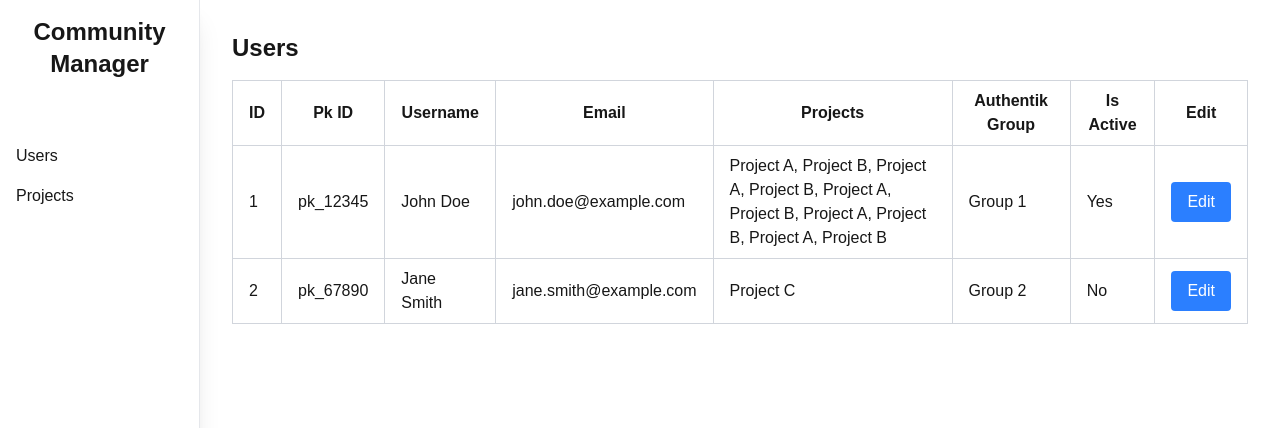
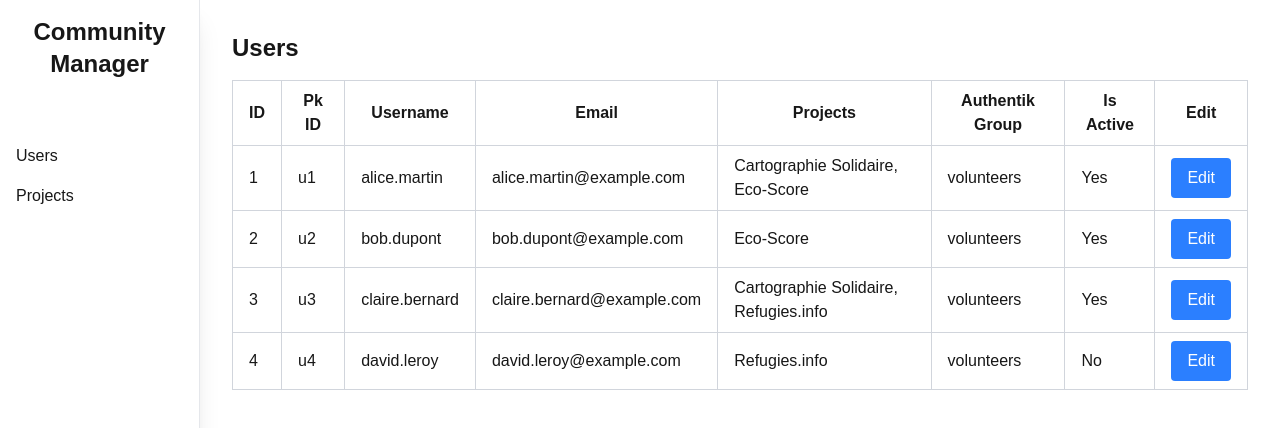
Before and after one commit to dataforgoodfr/d4g-community-manager, a Next.js app in the folder frontend/: page /users in a window 1280 px wide. Shown: the top 428 px of the page. Built offline with nearby package versions, Linux system fonts and the light colour scheme.

Commit message:
feat: use repo in components

```diff
--- a/frontend/app/projects/page.tsx
+++ b/frontend/app/projects/page.tsx
@@ -1,56 +1,16 @@
 "use client";
 
 import Drawer from "@mui/material/Drawer";
-import { useState } from "react";
+import { useEffect, useState } from "react";
 import { useForm } from "react-hook-form";
 import { Project } from "../lib/repository/types";
+import { getRepository } from "../lib/repository";
 
 export default function Home() {
-  const projects: Project[] = [
-    {
-      id: 1,
-      pk_id: "pk_12345",
-      name: "Project Alpha",
-      description: "This is the first project.",
-      season: "Spring 2024",
-      users: [
-        {
-          id: 1,
-          username: "John Doe",
-          email: "john.doe@example.com",
-        },
-        {
-          id: 3,
-          username: "John Doe 2",
-          email: "john.doe2@example.com",
-        },
-        {
-          id: 4,
-          username: "John Doe 3",
-          email: "john.doe3@example.com",
-        },
-        {
-          id: 5,
-          username: "John Doe 4",
-          email: "john.doe4@example.com",
-        },
-      ],
-    },
-    {
-      id: 2,
-      pk_id: "pk_67890",
-      name: "Project Beta",
-      description: "This is the second project.",
-      season: "Summer 2026",
-      users: [
-        {
-          id: 2,
-          username: "Jane Smith",
-          email: "jane.smith@example.com",
-        },
-      ],
-    },
-  ];
+  const [projects, setProjects] = useState<Project[]>([]);
+  useEffect(() => {
+    getRepository().getProjects().then(setProjects);
+  }, []);
 
   const [drawerOpen, setDrawerOpen] = useState(false);
   const [selectedProject, setSelectedProject] = useState<Project | null>(null);
@@ -123,7 +83,7 @@ const DrawerContent = ({ project }: { project: Project }) => {
     defaultValues: project,
   });
 
-  const onSubmit = (data: any) => {
+  const onSubmit = (data: unknown) => {
     console.log(data);
   };
 
--- a/frontend/app/users/page.tsx
+++ b/frontend/app/users/page.tsx
@@ -1,42 +1,16 @@
 "use client";
 
 import { Drawer } from "@mui/material";
-import { useState } from "react";
+import { useEffect, useState } from "react";
 import { useForm } from "react-hook-form";
 import { User } from "../lib/repository/types";
+import { getRepository } from "../lib/repository";
 
 export default function Home() {
-  const users: User[] = [
-    {
-      id: 1,
-      pk_id: "pk_12345",
-      username: "John Doe",
-      email: "john.doe@example.com",
-      projects: [
-        "Project A",
-        "Project B",
-        "Project A",
-        "Project B",
-        "Project A",
-        "Project B",
-        "Project A",
-        "Project B",
-        "Project A",
-        "Project B",
-      ],
-      authentik_group: "Group 1",
-      is_active: true,
-    },
-    {
-      id: 2,
-      pk_id: "pk_67890",
-      username: "Jane Smith",
-      email: "jane.smith@example.com",
-      projects: ["Project C"],
-      authentik_group: "Group 2",
-      is_active: false,
-    },
-  ];
+  const [users, setUsers] = useState<User[]>([]);
+  useEffect(() => {
+    getRepository().getUsers().then(setUsers);
+  }, []);
 
   const [drawerOpen, setDrawerOpen] = useState(false);
   const [selectedUser, setSelectedUser] = useState<User | null>(null);
@@ -110,7 +84,7 @@ export default function Home() {
 const DrawerContent = ({ user }: { user: User }) => {
   const { register, handleSubmit } = useForm<User>({ defaultValues: user });
 
-  const onSubmit = (data: any) => {
+  const onSubmit = (data: unknown) => {
     console.log(data);
   };
 
```
